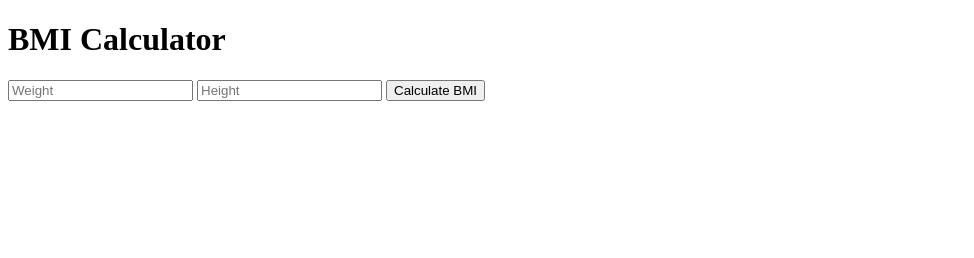
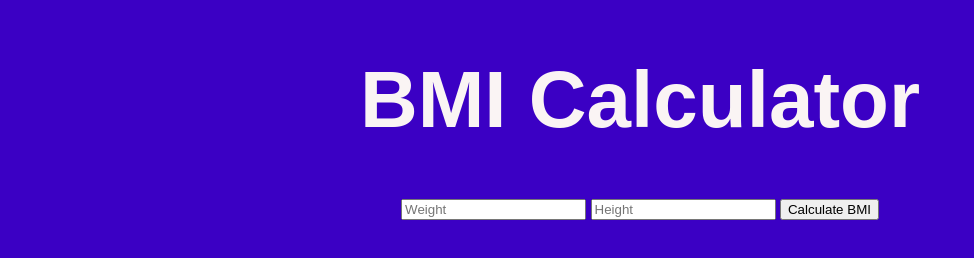
Before and after one commit to Mugdho10/Calculator, a website: page bmiCalculator.html in a window 1280 px wide. Shown: the whole page, without its empty margins (0-974 px from the left). Drawn offline with Linux system fonts and the light colour scheme.

Commit message:
Updated some basic CSS in the sum Calculator and the BMI Calculator

```diff
--- a/bmiCalculator.html
+++ b/bmiCalculator.html
@@ -4,6 +4,7 @@
     <meta charset="UTF-8">
     <meta name="viewport" content="width=device-width, initial-scale=1.0">
     <title>BMI Calculator</title>
+    <link rel="stylesheet" href="styles.css">
 </head>
 <body>
     <h1>BMI Calculator</h1>
--- /dev/null
+++ b/styles.css
@@ -0,0 +1,16 @@
+body {
+    font-family: Arial, sans-serif;
+    background-color: #3b00c4;
+    margin: 0;
+    padding: 0;
+    text-align: center;
+}
+
+h1 {
+    font-size: 5rem;
+    color: #faf4f4;
+}
+p {
+    line-height: 2.6;
+    color: #555;
+}
```
Also changed, not shown: index.html (+1 -0 lines).
